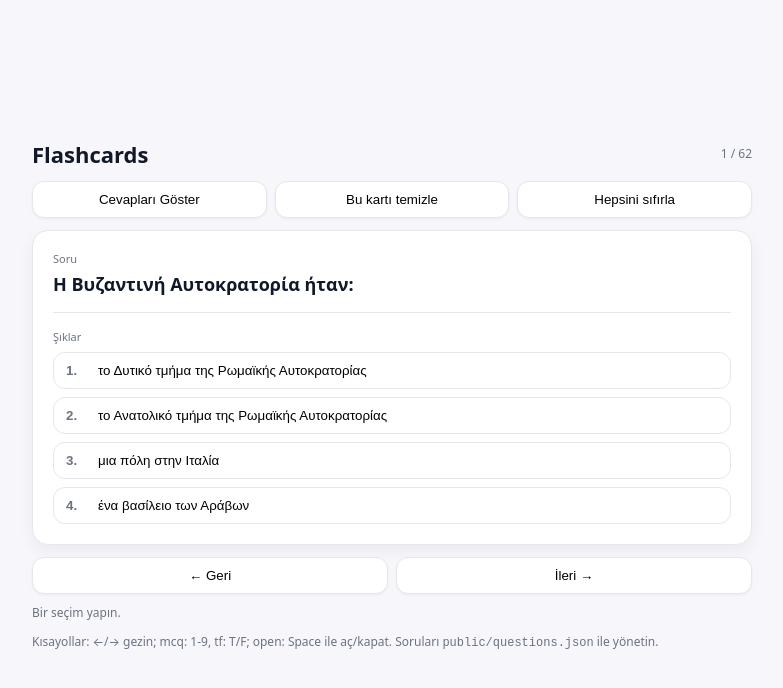
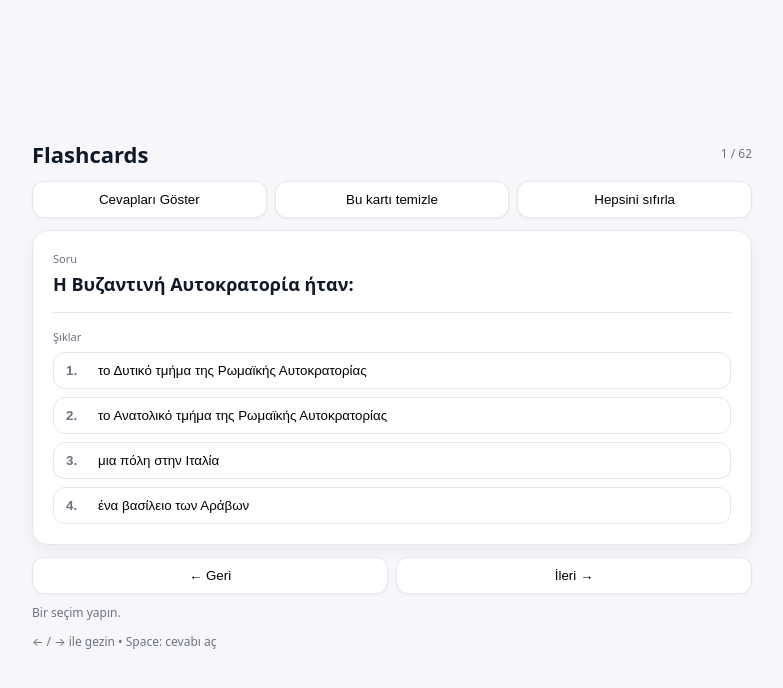
Before and after one commit to Tugba-Yilmaz/flashcards-greek-history, a React (Vite) app: page / in a window 1280 px wide. Shown: the top 688 px of the page, without its empty margins (248-1031 px from the left). Built offline with nearby package versions, Linux system fonts and the light colour scheme.

Commit message:
changed hint

```diff
--- a/src/App.jsx
+++ b/src/App.jsx
@@ -176,9 +176,7 @@ export default function FlashcardApp() {
           </p>
         )}
 
-        <p className="hint" style={{marginTop: 8}}>
-          Kısayollar: ←/→ gezin; mcq: 1-9, tf: T/F; open: Space ile aç/kapat. Soruları <code>public/questions.json</code> ile yönetin.
-        </p>
+     <p className="hint">← / → ile gezin • Space: cevabı aç</p>
       </div>
     </div>
   );
```
